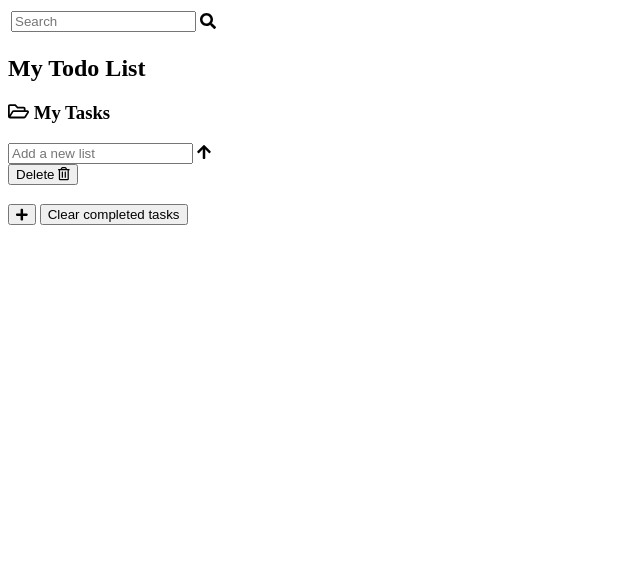
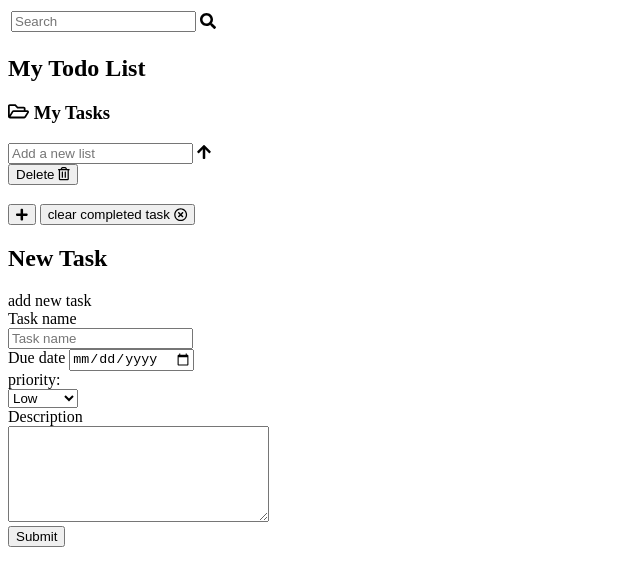
Before and after one commit to Bazzy09/Todo_list, a website built with webpack: page dist/index.html in a window 1280 px wide. Shown: the whole page, without its empty margins (0-640 px from the left). Built offline with nearby package versions, Linux system fonts and the light colour scheme.

Commit message:
added task priority

```diff
--- a/dist/index.html
+++ b/dist/index.html
@@ -14,7 +14,7 @@
     <div id="menu">
       <div class="hamburger">
         <div class="line1"></div>
-        <div class "line2"></div>
+        <div class="line2"></div>
         <div class="line3"></div>
       </div>
       <div class="search-box">
@@ -66,8 +66,8 @@
           </div>
           <div class="todo-list" data-tasks></div>
           <div class="below-todo">
-            <div class "btns">
-              <button class "add-btn">
+            <div class="btns">
+              <button class="add-btn">
                 <i class="fas fa-plus"></i>
               </button>
               <button
@@ -75,13 +75,62 @@
                 id="clear-btn"
                 data-clear-complete-tasks-button
               >
-                Clear completed tasks <i class "far fa-times-circle"></i>
+                clear completed task  <i class="far fa-times-circle"></i>
               </button>
             </div>
           </div>
         </div>
       </div>
     </section>
+     <div id="modal">
+      <div class="container">
+        <h2>New Task</h2>
+        <div class="close">add new task</div>
+        <form data-new-task-form>
+          <label for="name">Task name</label><br>
+          <input
+            type="text"
+            id="name"
+            data-new-task-input
+            placeholder="Task name"
+            aria-label="Add new task item"
+            autocomplete="off"
+            required
+          /><br />
+          <label for="due-date">Due date</label>
+          <input type="date" id="due-date" name="due-date" /><br />
+          <label for="priority">priority:</label><br>
+          <select name="priority" id="priority">
+            <option value="Low">Low</option>
+            <option value="Medium">Medium</option>
+            <option value="High">High</option>
+          </select>
+          <br>
+          <label for="description">Description</label><br>
+          <textarea
+            name="description"
+            id="description"
+            cols="30"
+            rows="6"
+          ></textarea
+          ><br />
+          <input type="submit" />
+        </form>
+      </div>
+    </div>
+
+    <div id="overlay"></div>
+
+    <template id="task-template">
+      <div class="todo">
+        <div class="task">
+          <div class="todo-content">
+            <input type="checkbox">
+            <label><span class="checkbox"></span></label>
+          </div>
+        </div>
+      </div>
+    </template>
   </body>
   <script src="main.js" defer></script>
 </html>
```
